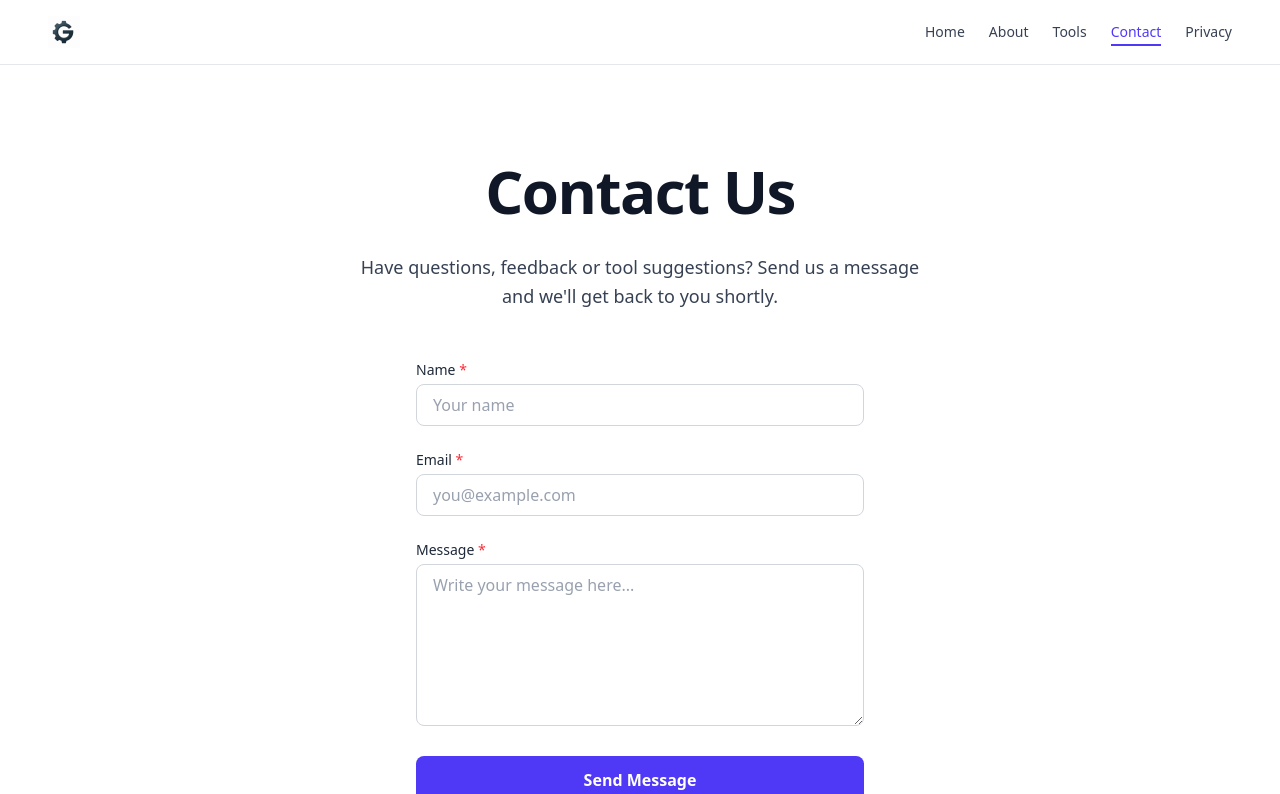
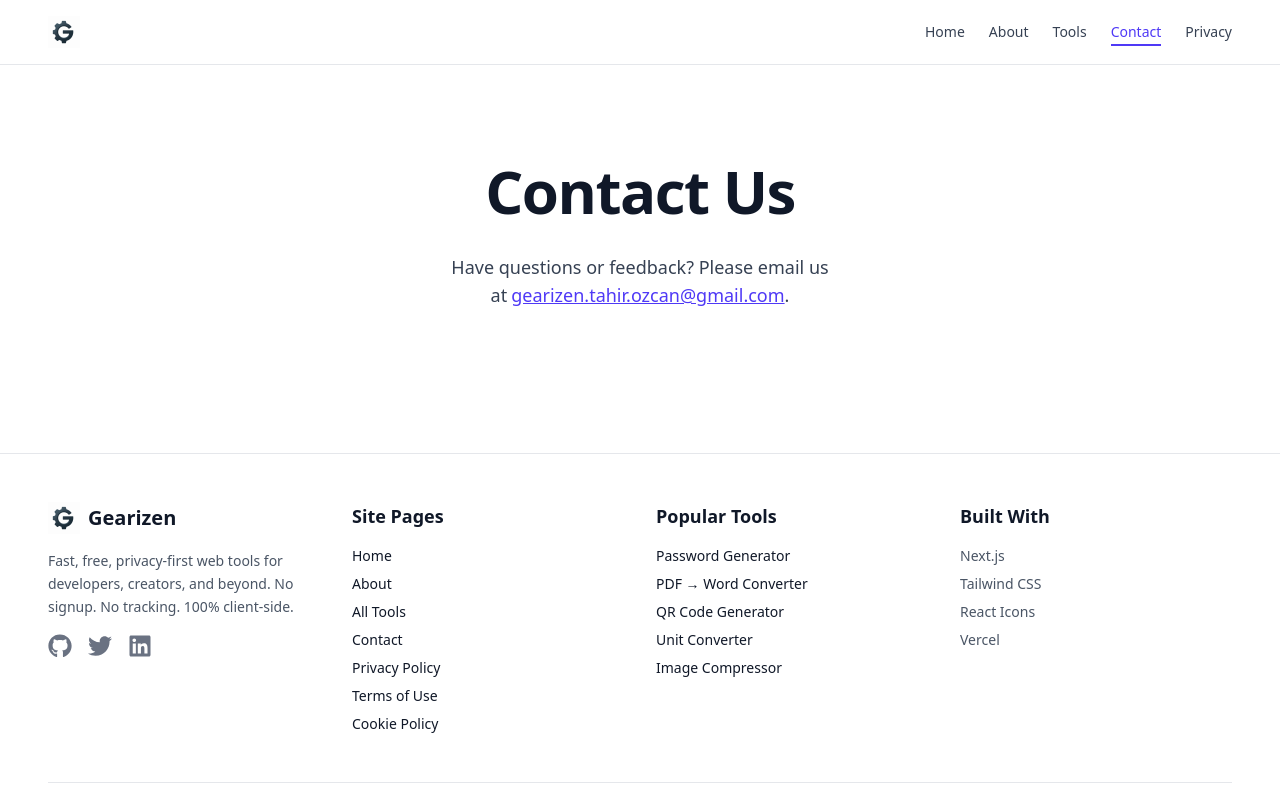
Before and after one commit to tahir-ozcan/gearizen, a Next.js app: page /contact in a window 1280 px wide. Shown: the top 794 px of the page. Built offline with nearby package versions, Linux system fonts and the light colour scheme.

Commit message:
Refactor client tools and docs

```diff
--- a/app/contact/contact-client.tsx
+++ b/app/contact/contact-client.tsx
@@ -1,56 +1,13 @@
-// app/contact/contact-client.tsx
 "use client";
-
 import { useSearchParams } from "next/navigation";
-import { FormEvent, useRef, useState } from "react";
 
 export default function ContactClient() {
-  const searchParams = useSearchParams();
-  const success = searchParams.get("success") === "1";
-  const formRef = useRef<HTMLFormElement>(null);
-
-  const [formData, setFormData] = useState({
-    name: "",
-    email: "",
-    message: "",
-  });
-  const [errors, setErrors] = useState<Partial<typeof formData>>({});
-
-  function validate() {
-    const errs: Partial<typeof formData> = {};
-    if (!formData.name.trim()) errs.name = "Name is required.";
-    if (!formData.email.trim()) {
-      errs.email = "Email is required.";
-    } else if (
-      !/^[^\s@]+@[^\s@]+\.[^\s@]+$/.test(formData.email)
-    ) {
-      errs.email = "Please enter a valid email address.";
-    }
-    if (!formData.message.trim()) errs.message = "Message is required.";
-    setErrors(errs);
-    return Object.keys(errs).length === 0;
-  }
-
-  function handleChange(
-    e: React.ChangeEvent<HTMLInputElement | HTMLTextAreaElement>
-  ) {
-    setFormData((p) => ({ ...p, [e.target.name]: e.target.value }));
-    setErrors((p) => ({ ...p, [e.target.name]: undefined }));
-  }
-
-  function handleSubmit(e: FormEvent) {
-    if (!validate()) {
-      e.preventDefault();
-      return;
-    }
-    // allow native form submit to Formspree
-  }
-
+  const success = useSearchParams().get("success") === "1";
   return (
     <section
       id="contact-gearizen"
       aria-labelledby="contact-heading"
-      className="container mx-auto px-4 sm:px-6 md:px-8 lg:px-12 py-16 text-gray-900 antialiased"
+      className="container mx-auto px-4 sm:px-6 md:px-8 lg:px-12 py-16 text-gray-900"
     >
       <h1
         id="contact-heading"
@@ -58,130 +15,20 @@
       >
         Contact Us
       </h1>
-      <p className="text-lg text-gray-700 mb-12 max-w-xl mx-auto leading-relaxed text-center">
-        Have questions, feedback or tool suggestions? Send us a message and we&#39;ll get back to you shortly.
+      <p className="text-lg text-gray-700 mb-12 max-w-xl mx-auto text-center">
+        Have questions or feedback? Please email us at
+        <a href="mailto:gearizen.tahir.ozcan@gmail.com" className="text-indigo-600 underline ml-1">
+          gearizen.tahir.ozcan@gmail.com
+        </a>
+        .
       </p>
-
-      {success ? (
+      {success && (
         <div
           role="status"
           className="max-w-md mx-auto bg-green-50 border border-green-200 text-green-800 p-6 rounded-lg text-center"
         >
           <p className="font-medium text-lg">Thank you! Your message has been sent.</p>
         </div>
-      ) : (
-        <form
-          ref={formRef}
-          action="https://formspree.io/f/xwpbdrlj"
-          method="POST"
-          noValidate
-          onSubmit={handleSubmit}
-          className="max-w-md mx-auto space-y-6"
-        >
-          {/* redirect back with success=1 */}
-          <input
-            type="hidden"
-            name="_next"
-            value="https://gearizen.com/contact?success=1"
-          />
-
-          <div>
-            <label
-              htmlFor="name"
-              className="block text-sm font-medium text-gray-800 mb-1"
-            >
-              Name <span className="text-red-500">*</span>
-            </label>
-            <input
-              id="name"
-              name="name"
-              type="text"
-              value={formData.name}
-              onChange={handleChange}
-              placeholder="Your name"
-              required
-              className={`w-full border rounded-lg px-4 py-2 placeholder-gray-400 focus:outline-none focus:ring-2 transition ${
-                errors.name
-                  ? "border-red-500 focus:ring-red-500"
-                  : "border-gray-300 focus:ring-indigo-500"
-              }`}
-              aria-invalid={!!errors.name}
-              aria-describedby={errors.name ? "error-name" : undefined}
-            />
-            {errors.name && (
-              <p id="error-name" className="mt-1 text-sm text-red-600">
-                {errors.name}
-              </p>
-            )}
-          </div>
-
-          <div>
-            <label
-              htmlFor="email"
-              className="block text-sm font-medium text-gray-800 mb-1"
-            >
-              Email <span className="text-red-500">*</span>
-            </label>
-            <input
-              id="email"
-              name="email"
-              type="email"
-              value={formData.email}
-              onChange={handleChange}
-              placeholder="you@example.com"
-              required
-              className={`w-full border rounded-lg px-4 py-2 placeholder-gray-400 focus:outline-none focus:ring-2 transition ${
-                errors.email
-                  ? "border-red-500 focus:ring-red-500"
-                  : "border-gray-300 focus:ring-indigo-500"
-              }`}
-              aria-invalid={!!errors.email}
-              aria-describedby={errors.email ? "error-email" : undefined}
-            />
-            {errors.email && (
-              <p id="error-email" className="mt-1 text-sm text-red-600">
-                {errors.email}
-              </p>
-            )}
-          </div>
-
-          <div>
-            <label
-              htmlFor="message"
-              className="block text-sm font-medium text-gray-800 mb-1"
-            >
-              Message <span className="text-red-500">*</span>
-            </label>
-            <textarea
-              id="message"
-              name="message"
-              rows={6}
-              value={formData.message}
-              onChange={handleChange}
-              placeholder="Write your message here..."
-              required
-              className={`w-full border rounded-lg px-4 py-2 placeholder-gray-400 resize-y focus:outline-none focus:ring-2 transition ${
-                errors.message
-                  ? "border-red-500 focus:ring-red-500"
-                  : "border-gray-300 focus:ring-indigo-500"
-              }`}
-              aria-invalid={!!errors.message}
-              aria-describedby={errors.message ? "error-message" : undefined}
-            />
-            {errors.message && (
-              <p id="error-message" className="mt-1 text-sm text-red-600">
-                {errors.message}
-              </p>
-            )}
-          </div>
-
-          <button
-            type="submit"
-            className="w-full inline-flex justify-center items-center bg-indigo-600 text-white font-semibold rounded-lg px-6 py-3 hover:bg-indigo-700 focus:outline-none focus:ring-2 focus:ring-indigo-500 transition"
-          >
-            Send Message
-          </button>
-        </form>
       )}
     </section>
   );
--- a/app/contact/page.tsx
+++ b/app/contact/page.tsx
@@ -46,7 +46,8 @@
 
 import { Suspense } from "react";
 
-export default function ContactPage() {  return (
+export default function ContactPage() {
+  return (
     <Suspense>
       <ContactClient />
     </Suspense>
--- a/app/tools/unit-converter/unit-converter-client.tsx
+++ b/app/tools/unit-converter/unit-converter-client.tsx
@@ -2,7 +2,7 @@
 
 "use client";
 
-import { useState, ChangeEvent, FormEvent } from "react";
+import { useState, ChangeEvent, useEffect } from "react";
 
 type CategoryKey = "length" | "weight" | "temperature" | "volume";
 
@@ -125,18 +125,20 @@
     setError(null);
   };
 
-  const onConvert = (e: FormEvent) => {
-    e.preventDefault();
-    setError(null);
+  useEffect(() => {
+    const t = setTimeout(() => {
       const value = parseFloat(input);
       if (isNaN(value)) {
         setError("Please enter a valid number.");
         setOutput("");
         return;
       }
+      setError(null);
       const result = convert(category, fromUnit, toUnit, value);
       setOutput(result.toFixed(6).replace(/\.?0+$/, ""));
-  };
+    }, 300);
+    return () => clearTimeout(t);
+  }, [category, fromUnit, toUnit, input]);
 
   const swapUnits = () => {
     setFromUnit(toUnit);
@@ -162,7 +164,7 @@
       </p>
 
       <form
-        onSubmit={onConvert}
+        onSubmit={(e) => e.preventDefault()}
         className="max-w-lg mx-auto space-y-6"
         aria-label="Unit converter form"
       >
@@ -248,13 +250,6 @@
             {error}
           </p>
         )}
-
-        <button
-          type="submit"
-          className="w-full py-3 bg-indigo-600 text-white rounded-lg hover:bg-indigo-700 focus:outline-none focus:ring-2 focus:ring-indigo-500 transition font-medium"
-        >
-          Convert
-        </button>
       </form>
 
       {output !== "" && (
--- a/package.json
+++ b/package.json
@@ -15,7 +15,6 @@
     "postbuild": "next-sitemap"
   },
   "dependencies": {
-    "@sendgrid/mail": "^8.1.5",
     "bcryptjs": "^3.0.2",
     "diff": "^8.0.2",
     "docx": "^9.5.1",
@@ -24,8 +23,8 @@
     "html2pdf.js": "^0.10.3",
     "isomorphic-dompurify": "^2.26.0",
     "js-beautify": "^1.15.4",
+    "json5": "^2.2.3",
     "jsonlint-mod": "^1.7.6",
-    "json5": "^2.2.3",
     "lucide-react": "^0.525.0",
     "marked": "^16.0.0",
     "next": "^15.3.5",
--- a/types/pdfjs-dist.d.ts
+++ b/types/pdfjs-dist.d.ts
@@ -24,6 +24,11 @@
      * The result contains an array of text items and optional styles map.
      */
     getTextContent(): Promise<TextContent>;
+    getViewport(params: { scale: number }): { width: number; height: number };
+    render(options: {
+      canvasContext: CanvasRenderingContext2D;
+      viewport: { width: number; height: number };
+    }): { promise: Promise<void> };
   }
 
   /** The result of .getTextContent(), containing text items and optional style definitions. */
@@ -90,3 +95,4 @@
 /** The companion worker entrypoint. */
 declare module "pdfjs-dist/legacy/build/pdf.worker.entry";
 declare module "pdfjs-dist/legacy/build/pdf.worker.entry?url";
+declare module "pdfjs-dist/legacy/build/pdf.worker.entry?worker&url";
```
Also changed, not shown: app/tools/image-compressor/image-compressor-client.tsx (+20 -14 lines), app/tools/image-resizer/image-resizer-client.tsx (+36 -29 lines), app/tools/pdf-to-word/pdf-to-word-client.tsx (+37 -2 lines), 2 other files (tests, documents, lock files or other folders). Lines whose indentation alone changed are shown as unchanged.
